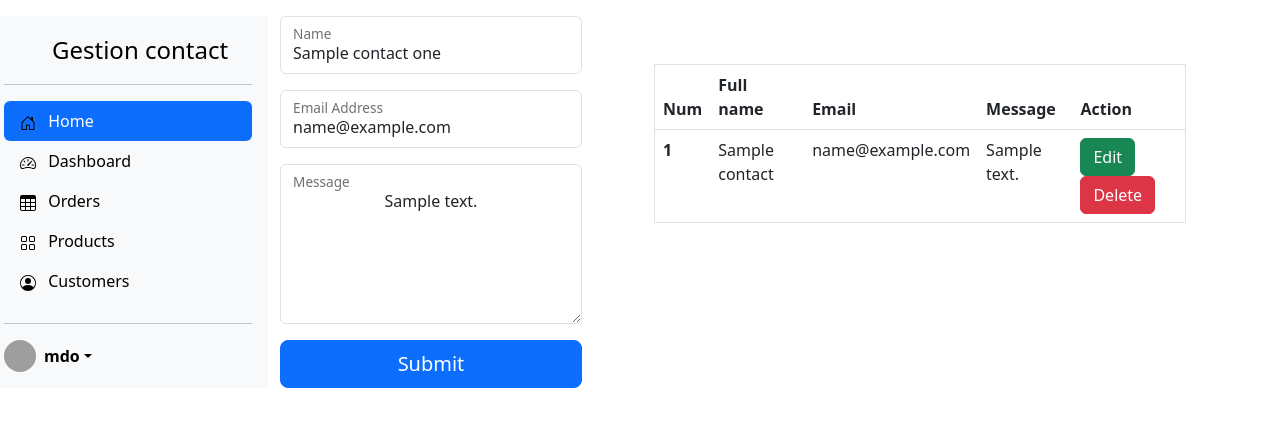
After one commit to Kabasele754/project_test, a Django app: template app_blog/templates/blog/pages/gestion_contact.html in a window 1280 px wide. The commit adds this page. Shown: the top 427 px of the page. Run offline with Django 4.2, Linux system fonts and the light colour scheme; the template is opened without the code that fills it: most values are stand-ins (such as "Sample title", 1, 10 or a date in 2020); some libraries are stand-ins or nearby versions; grey boxes are pictures that could not be loaded.

Commit message:
update crud

```diff
--- a/app_blog/templates/blog/pages/contact.html
+++ b/app_blog/templates/blog/pages/contact.html
@@ -80,5 +80,7 @@
   </div>
 </div>
 
+
+
 <!-- CDN Link to SB Forms Scripts -->
 {% endblock %}
--- /dev/null
+++ b/app_blog/templates/blog/pages/gestion_contact.html
@@ -0,0 +1,115 @@
+<!DOCTYPE html>
+{% load static %}
+<html lang="en">
+<head>
+    <meta charset="UTF-8">
+    {% block tile %} {% endblock %}
+    <link rel="stylesheet" href="{% static 'blog/css/bootstrap.min.css' %}">
+  <link rel="stylesheet" href="{% static  'blog/css/my_style.css' %}">
+
+{% block style %}{% endblock %}
+
+</head>
+<svg xmlns="http://www.w3.org/2000/svg" style="display: none;">
+  <symbol id="bootstrap" viewBox="0 0 118 94">
+    <title>Bootstrap</title>
+    <path fill-rule="evenodd" clip-rule="evenodd" d="M24.509 0c-6.733 0-11.715 5.893-11.492 12.284.214 6.14-.064 14.092-2.066 20.577C8.943 39.365 5.547 43.485 0 44.014v5.972c5.547.529 8.943 4.649 10.951 11.153 2.002 6.485 2.28 14.437 2.066 20.577C12.794 88.106 17.776 94 24.51 94H93.5c6.733 0 11.714-5.893 11.491-12.284-.214-6.14.064-14.092 2.066-20.577 2.009-6.504 5.396-10.624 10.943-11.153v-5.972c-5.547-.529-8.934-4.649-10.943-11.153-2.002-6.484-2.28-14.437-2.066-20.577C105.214 5.894 100.233 0 93.5 0H24.508zM80 57.863C80 66.663 73.436 72 62.543 72H44a2 2 0 01-2-2V24a2 2 0 012-2h18.437c9.083 0 15.044 4.92 15.044 12.474 0 5.302-4.01 10.049-9.119 10.88v.277C75.317 46.394 80 51.21 80 57.863zM60.521 28.34H49.948v14.934h8.905c6.884 0 10.68-2.772 10.68-7.727 0-4.643-3.264-7.207-9.012-7.207zM49.948 49.2v16.458H60.91c7.167 0 10.964-2.876 10.964-8.281 0-5.406-3.903-8.178-11.425-8.178H49.948z"></path>
+  </symbol>
+  <symbol id="home" viewBox="0 0 16 16">
+    <path d="M8.354 1.146a.5.5 0 0 0-.708 0l-6 6A.5.5 0 0 0 1.5 7.5v7a.5.5 0 0 0 .5.5h4.5a.5.5 0 0 0 .5-.5v-4h2v4a.5.5 0 0 0 .5.5H14a.5.5 0 0 0 .5-.5v-7a.5.5 0 0 0-.146-.354L13 5.793V2.5a.5.5 0 0 0-.5-.5h-1a.5.5 0 0 0-.5.5v1.293L8.354 1.146zM2.5 14V7.707l5.5-5.5 5.5 5.5V14H10v-4a.5.5 0 0 0-.5-.5h-3a.5.5 0 0 0-.5.5v4H2.5z"/>
+  </symbol>
+  <symbol id="speedometer2" viewBox="0 0 16 16">
+    <path d="M8 4a.5.5 0 0 1 .5.5V6a.5.5 0 0 1-1 0V4.5A.5.5 0 0 1 8 4zM3.732 5.732a.5.5 0 0 1 .707 0l.915.914a.5.5 0 1 1-.708.708l-.914-.915a.5.5 0 0 1 0-.707zM2 10a.5.5 0 0 1 .5-.5h1.586a.5.5 0 0 1 0 1H2.5A.5.5 0 0 1 2 10zm9.5 0a.5.5 0 0 1 .5-.5h1.5a.5.5 0 0 1 0 1H12a.5.5 0 0 1-.5-.5zm.754-4.246a.389.389 0 0 0-.527-.02L7.547 9.31a.91.91 0 1 0 1.302 1.258l3.434-4.297a.389.389 0 0 0-.029-.518z"/>
+    <path fill-rule="evenodd" d="M0 10a8 8 0 1 1 15.547 2.661c-.442 1.253-1.845 1.602-2.932 1.25C11.309 13.488 9.475 13 8 13c-1.474 0-3.31.488-4.615.911-1.087.352-2.49.003-2.932-1.25A7.988 7.988 0 0 1 0 10zm8-7a7 7 0 0 0-6.603 9.329c.203.575.923.876 1.68.63C4.397 12.533 6.358 12 8 12s3.604.532 4.923.96c.757.245 1.477-.056 1.68-.631A7 7 0 0 0 8 3z"/>
+  </symbol>
+  <symbol id="table" viewBox="0 0 16 16">
+    <path d="M0 2a2 2 0 0 1 2-2h12a2 2 0 0 1 2 2v12a2 2 0 0 1-2 2H2a2 2 0 0 1-2-2V2zm15 2h-4v3h4V4zm0 4h-4v3h4V8zm0 4h-4v3h3a1 1 0 0 0 1-1v-2zm-5 3v-3H6v3h4zm-5 0v-3H1v2a1 1 0 0 0 1 1h3zm-4-4h4V8H1v3zm0-4h4V4H1v3zm5-3v3h4V4H6zm4 4H6v3h4V8z"/>
+  </symbol>
+  <symbol id="people-circle" viewBox="0 0 16 16">
+    <path d="M11 6a3 3 0 1 1-6 0 3 3 0 0 1 6 0z"/>
+    <path fill-rule="evenodd" d="M0 8a8 8 0 1 1 16 0A8 8 0 0 1 0 8zm8-7a7 7 0 0 0-5.468 11.37C3.242 11.226 4.805 10 8 10s4.757 1.225 5.468 2.37A7 7 0 0 0 8 1z"/>
+  </symbol>
+  <symbol id="grid" viewBox="0 0 16 16">
+    <path d="M1 2.5A1.5 1.5 0 0 1 2.5 1h3A1.5 1.5 0 0 1 7 2.5v3A1.5 1.5 0 0 1 5.5 7h-3A1.5 1.5 0 0 1 1 5.5v-3zM2.5 2a.5.5 0 0 0-.5.5v3a.5.5 0 0 0 .5.5h3a.5.5 0 0 0 .5-.5v-3a.5.5 0 0 0-.5-.5h-3zm6.5.5A1.5 1.5 0 0 1 10.5 1h3A1.5 1.5 0 0 1 15 2.5v3A1.5 1.5 0 0 1 13.5 7h-3A1.5 1.5 0 0 1 9 5.5v-3zm1.5-.5a.5.5 0 0 0-.5.5v3a.5.5 0 0 0 .5.5h3a.5.5 0 0 0 .5-.5v-3a.5.5 0 0 0-.5-.5h-3zM1 10.5A1.5 1.5 0 0 1 2.5 9h3A1.5 1.5 0 0 1 7 10.5v3A1.5 1.5 0 0 1 5.5 15h-3A1.5 1.5 0 0 1 1 13.5v-3zm1.5-.5a.5.5 0 0 0-.5.5v3a.5.5 0 0 0 .5.5h3a.5.5 0 0 0 .5-.5v-3a.5.5 0 0 0-.5-.5h-3zm6.5.5A1.5 1.5 0 0 1 10.5 9h3a1.5 1.5 0 0 1 1.5 1.5v3a1.5 1.5 0 0 1-1.5 1.5h-3A1.5 1.5 0 0 1 9 13.5v-3zm1.5-.5a.5.5 0 0 0-.5.5v3a.5.5 0 0 0 .5.5h3a.5.5 0 0 0 .5-.5v-3a.5.5 0 0 0-.5-.5h-3z"/>
+  </symbol>
+</svg>
+<body>
+
+
+
+
+<div class="row mt-3" >
+    <!-- sidebar debut -->
+    {% include 'blog/partials/sidebar.html' %}
+<!-- sidebar fin -->
+    <div class="col-3">
+        <form id="contactForm"  method="post">
+                {% csrf_token %}
+                <!-- Name Input -->
+                <div class="form-floating mb-3">
+                  <input class="form-control" id="name" type="text" placeholder="Name" value="{{contact_one.name}}"  name="name" />
+                  <label for="name">Name</label>
+                </div>
+
+                <!-- Email Input -->
+                <div class="form-floating mb-3">
+                  <input class="form-control" id="emailAddress" type="email" value="{{contact_one.email}}" placeholder="Email Address" name="email"  />
+                  <label for="emailAddress">Email Address</label>
+                </div>
+
+                <!-- Message Input -->
+                <div class="form-floating mb-3">
+                  <textarea class="form-control" id="message"  name="content" placeholder="Message" style="height: 10rem;" >
+                      {{contact_one.content}}
+                  </textarea>
+                  <label for="message">Message</label>
+                </div>
+
+
+
+                <!-- Submit button -->
+                <div class="d-grid">
+                  <button  class="btn btn-primary btn-lg " id="submitButton" type="submit">Submit</button>
+                </div>
+              </form>
+    </div>
+
+     <div class="col-6">
+         <div class="container-fluid px-5 my-5">
+<table class="table border">
+  <thead>
+    <tr>
+      <th scope="col">Num</th>
+      <th scope="col">Full name</th>
+      <th scope="col">Email</th>
+      <th scope="col">Message</th>
+      <th scope="col">Action</th>
+    </tr>
+  </thead>
+  <tbody>
+  {% for contact in contacts %}
+    <tr>
+      <th scope="row">1</th>
+      <td>{{ contact.name }}</td>
+      <td>{{ contact.email }}</td>
+      <td>{{ contact.content }}</td>
+        <td>
+            <a href="{% url 'update_contact' contact.id %}" class="btn btn-success"  >Edit</a>
+            <a href="{% url 'delete_contact' contact.id %}" class="btn btn-danger" type="submit">Delete</a>
+        </td>
+    </tr>
+  {% endfor %}
+
+  </tbody>
+</table>
+  </div>
+     </div>
+</div>
+
+
+
+<script src="{% static 'blog/js/bootstrap.bundle.min.js' %}"></script>
+<script src="https://cdn.startbootstrap.com/sb-forms-latest.js"></script>
+
+</body>
+</html>
--- /dev/null
+++ b/app_blog/templates/blog/partials/sidebar.html
@@ -0,0 +1,53 @@
+<div class="d-flex flex-column flex-shrink-0 p-3 bg-body-tertiary" style="width: 280px;">
+    <a href="/" class="d-flex align-items-center mb-3 mb-md-0 me-md-auto link-body-emphasis text-decoration-none">
+      <svg class="bi pe-none me-2" width="40" height="32"><use xlink:href=""/></svg>
+      <span class="fs-4">Gestion contact</span>
+    </a>
+    <hr>
+    <ul class="nav nav-pills flex-column mb-auto">
+      <li class="nav-item">
+        <a href="#" class="nav-link active" aria-current="page">
+          <svg class="bi pe-none me-2" width="16" height="16"><use xlink:href="#home"/></svg>
+          Home
+        </a>
+      </li>
+      <li>
+        <a href="#" class="nav-link link-body-emphasis">
+          <svg class="bi pe-none me-2" width="16" height="16"><use xlink:href="#speedometer2"/></svg>
+          Dashboard
+        </a>
+      </li>
+      <li>
+        <a href="#" class="nav-link link-body-emphasis">
+          <svg class="bi pe-none me-2" width="16" height="16"><use xlink:href="#table"/></svg>
+          Orders
+        </a>
+      </li>
+      <li>
+        <a href="#" class="nav-link link-body-emphasis">
+          <svg class="bi pe-none me-2" width="16" height="16"><use xlink:href="#grid"/></svg>
+          Products
+        </a>
+      </li>
+      <li>
+        <a href="#" class="nav-link link-body-emphasis">
+          <svg class="bi pe-none me-2" width="16" height="16"><use xlink:href="#people-circle"/></svg>
+          Customers
+        </a>
+      </li>
+    </ul>
+    <hr>
+    <div class="dropdown">
+      <a href="#" class="d-flex align-items-center link-body-emphasis text-decoration-none dropdown-toggle" data-bs-toggle="dropdown" aria-expanded="false">
+        <img src="https://github.com/mdo.png" alt="" width="32" height="32" class="rounded-circle me-2">
+        <strong>mdo</strong>
+      </a>
+      <ul class="dropdown-menu text-small shadow">
+        <li><a class="dropdown-item" href="#">New project...</a></li>
+        <li><a class="dropdown-item" href="#">Settings</a></li>
+        <li><a class="dropdown-item" href="#">Profile</a></li>
+        <li><hr class="dropdown-divider"></li>
+        <li><a class="dropdown-item" href="#">Sign out</a></li>
+      </ul>
+    </div>
+  </div>
```
Also changed, not shown: app_blog/urls.py (+6 -2 lines), app_blog/views.py (+64 -4 lines), db.sqlite3.
